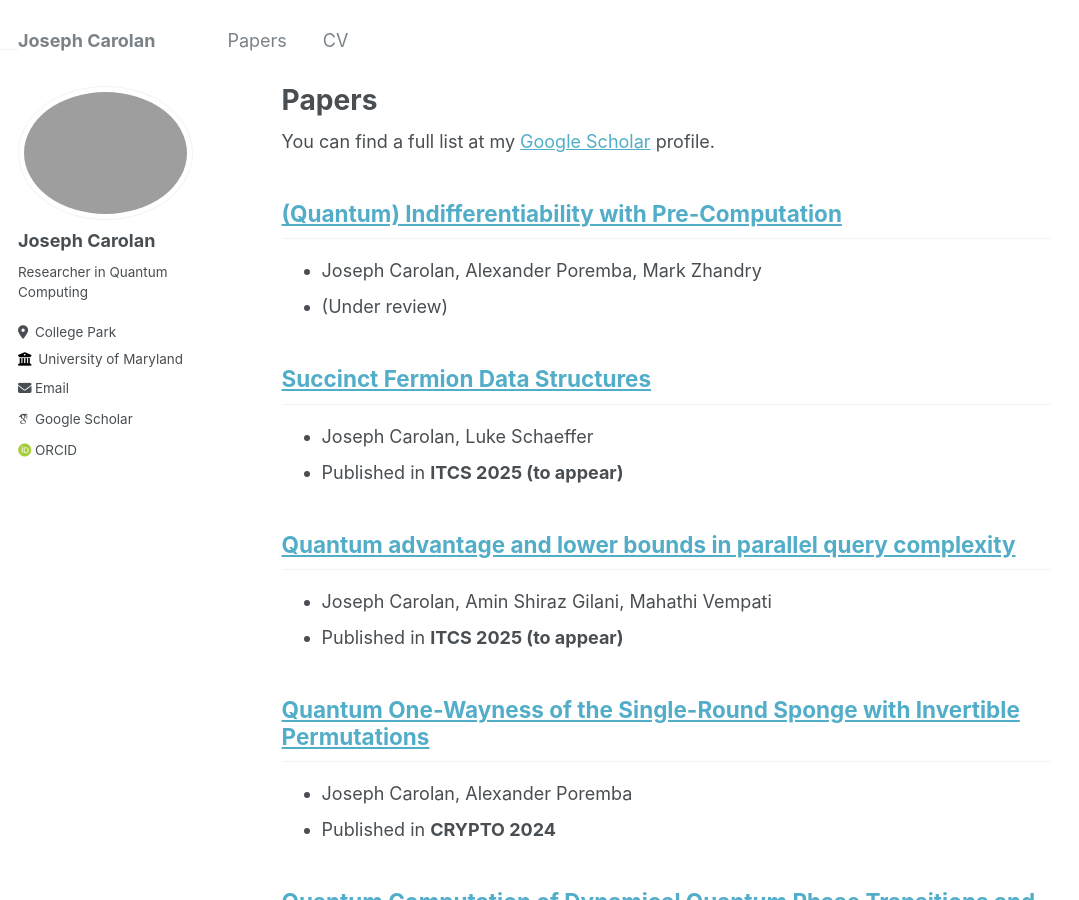
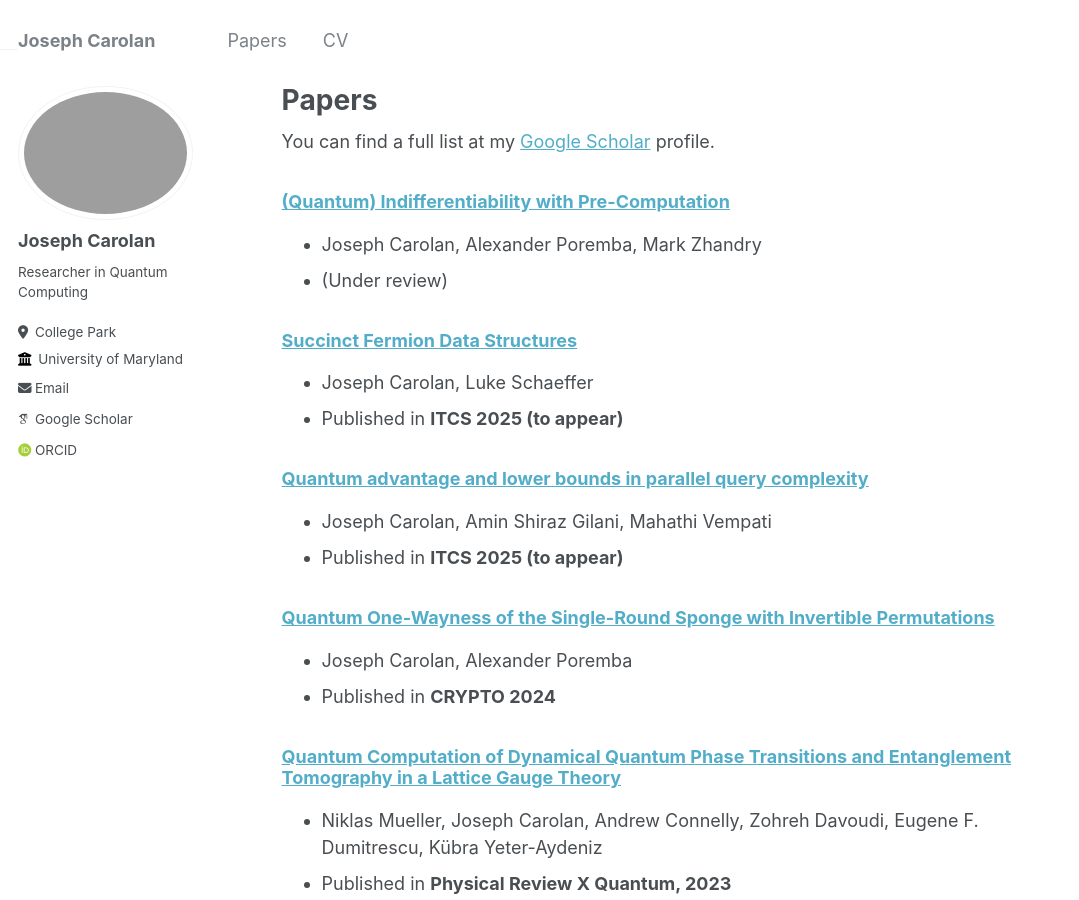
Before and after one commit to jacarolan/personal-website, a Jekyll site: the page built from _pages/publications.md, in a window 1280 px wide and 900 px high. Shown: the whole window, without its empty margins (0-1079 px from the left). Built offline with Jekyll 4.4.1, drawn with Linux system fonts in a browser that asks for light colours; some web fonts are replaced.

```diff
--- a/_pages/publications.md
+++ b/_pages/publications.md
@@ -9,22 +9,22 @@ author_profile: true
   <div class="wordwrap">You can find a full list at my <a href="{{site.author.googlescholar}}">Google Scholar</a> profile.</div>
 {% endif %}
 
-<h2><a href="https://arxiv.org/abs/2410.16595">(Quantum) Indifferentiability with Pre-Computation</a></h2>
+<h3><a href="https://arxiv.org/abs/2410.16595">(Quantum) Indifferentiability with Pre-Computation</a></h3>
  - Joseph Carolan, Alexander Poremba, Mark Zhandry
  - (Under review)
 
-<h2><a href="https://arxiv.org/abs/2410.04015">Succinct Fermion Data Structures</a></h2>
+<h3><a href="https://arxiv.org/abs/2410.04015">Succinct Fermion Data Structures</a></h3>
  - Joseph Carolan, Luke Schaeffer
  - Published in **ITCS 2025 (to appear)**
 
-<h2><a href="https://arxiv.org/abs/2410.02665">Quantum advantage and lower bounds in parallel query complexity</a></h2>
+<h3><a href="https://arxiv.org/abs/2410.02665">Quantum advantage and lower bounds in parallel query complexity</a></h3>
  - Joseph Carolan, Amin Shiraz Gilani, Mahathi Vempati
  - Published in **ITCS 2025 (to appear)**
 
-<h2><a href="https://arxiv.org/abs/2403.04740">Quantum One-Wayness of the Single-Round Sponge with Invertible Permutations</a></h2>
+<h3><a href="https://arxiv.org/abs/2403.04740">Quantum One-Wayness of the Single-Round Sponge with Invertible Permutations</a></h3>
  - Joseph Carolan, Alexander Poremba
  - Published in **CRYPTO 2024**
 
-<h2><a href="https://arxiv.org/abs/2210.03089">Quantum Computation of Dynamical Quantum Phase Transitions and Entanglement Tomography in a Lattice Gauge Theory</a></h2>
+<h3><a href="https://arxiv.org/abs/2210.03089">Quantum Computation of Dynamical Quantum Phase Transitions and Entanglement Tomography in a Lattice Gauge Theory</a></h3>
  - Niklas Mueller, Joseph Carolan, Andrew Connelly, Zohreh Davoudi, Eugene F. Dumitrescu, Kübra Yeter-Aydeniz
  - Published in **Physical Review X Quantum, 2023**
```
